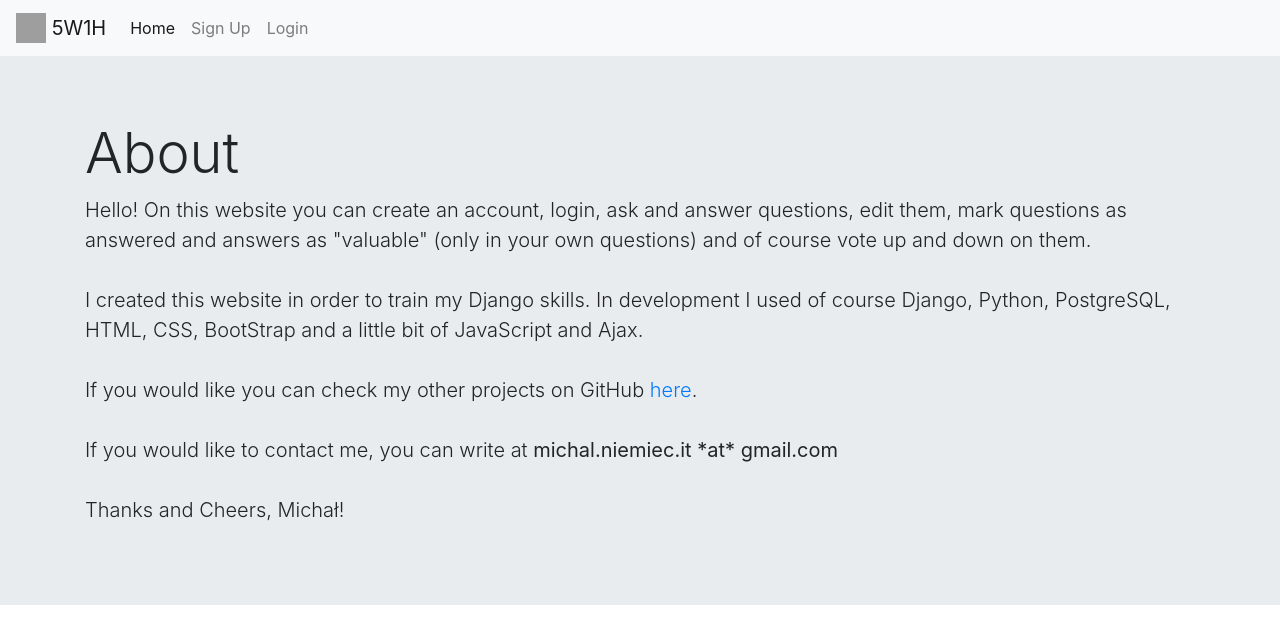
After one commit to m-niemiec/5w1h, a Django app: page /about/ in a window 1280 px wide. The commit adds this page. Shown: the top 644 px of the page. Run offline with Django 3.2, Linux system fonts and the light colour scheme; parts of the project's set-up code (start-up, migrations or seed data) failed here and were passed over; some libraries are stand-ins or nearby versions; grey boxes are pictures that could not be loaded.

```diff
--- a/fivewoneh/urls.py
+++ b/fivewoneh/urls.py
@@ -37,6 +37,7 @@ urlpatterns = [
     path('voteup/', views.voteup, name='voteup'),
     path('votedown/', views.votedown, name='votedown'),
     path('questiondetails/<int:question_pk>', views.questiondetails, name='questiondetails'),
+    path('about/', views.about, name='about'),
 
     path('', views.home, name='home'),
 ]
--- /dev/null
+++ b/main/templates/main/about.html
@@ -0,0 +1,27 @@
+{% extends "main/base.html" %}
+{% block content %}
+
+<!DOCTYPE html>
+<html lang="en">
+<head>
+    <meta charset="UTF-8">
+    <title>About</title>
+</head>
+<body>
+
+<h1 class="display-4">About</h1>
+    <p class="lead">
+        Hello! On this website you can create an account, login, ask and answer questions, edit them, mark questions as answered and answers as "valuable" (only in your own questions) and of course vote up and down on them.
+        <br><br>
+        I created this website in order to train my Django skills. In development I used of course Django, Python, PostgreSQL, HTML, CSS, BootStrap and a little bit of JavaScript and Ajax.
+        <br><br>
+        If you would like you can check my other projects on GitHub  <a href="https://github.com/m-niemiec?tab=repositories" target="_blank">here</a>.
+        <br><br>
+        If you would like to contact me, you can write at <b>michal.niemiec.it *at* gmail.com</b>
+        <br><br>
+        Thanks and Cheers, Michał!
+    </p>
+
+</body>
+</html>
+{% endblock %}
--- a/main/templates/main/base.html
+++ b/main/templates/main/base.html
@@ -27,9 +27,10 @@
         <a class="nav-item nav-link active" href="{% url 'home' %}">Home <span class="sr-only">(current)</span></a>
         {% if user.is_authenticated %}
             <a class="nav-item nav-link" href="{% url 'dashboard' %}">Dashboard</a>
-            <a class="nav-item nav-link" href="{% url 'askaquestion' %}">Ask a Question! | </a>
+            <a class="nav-item nav-link" href="{% url 'askaquestion' %}">Ask a Question!</a>
+            <a class="nav-item nav-link" href="{% url 'about' %}">About</a>
             <span class="navbar-text">
-            Logged in as {{ user.username }}
+             | Logged in as {{ user.username }}
                 </span>
             <form class="form-inline my-2 my-lg-0" action="{% url 'logoutuser' %}" method="POST">
             {% csrf_token %}
--- a/main/views.py
+++ b/main/views.py
@@ -280,3 +280,7 @@ def appreciatedanswer(request, answer_pk):
         answer.save()
         messages.success(request, "Answer marked as valued!")
         return redirect(request.META.get('HTTP_REFERER', 'redirect_if_referer_not_found'))
+
+
+def about(request):
+    return render(request, 'main/about.html')
```
Also changed, not shown: main/templates/main/dashboard.html (+8 -0 lines).
